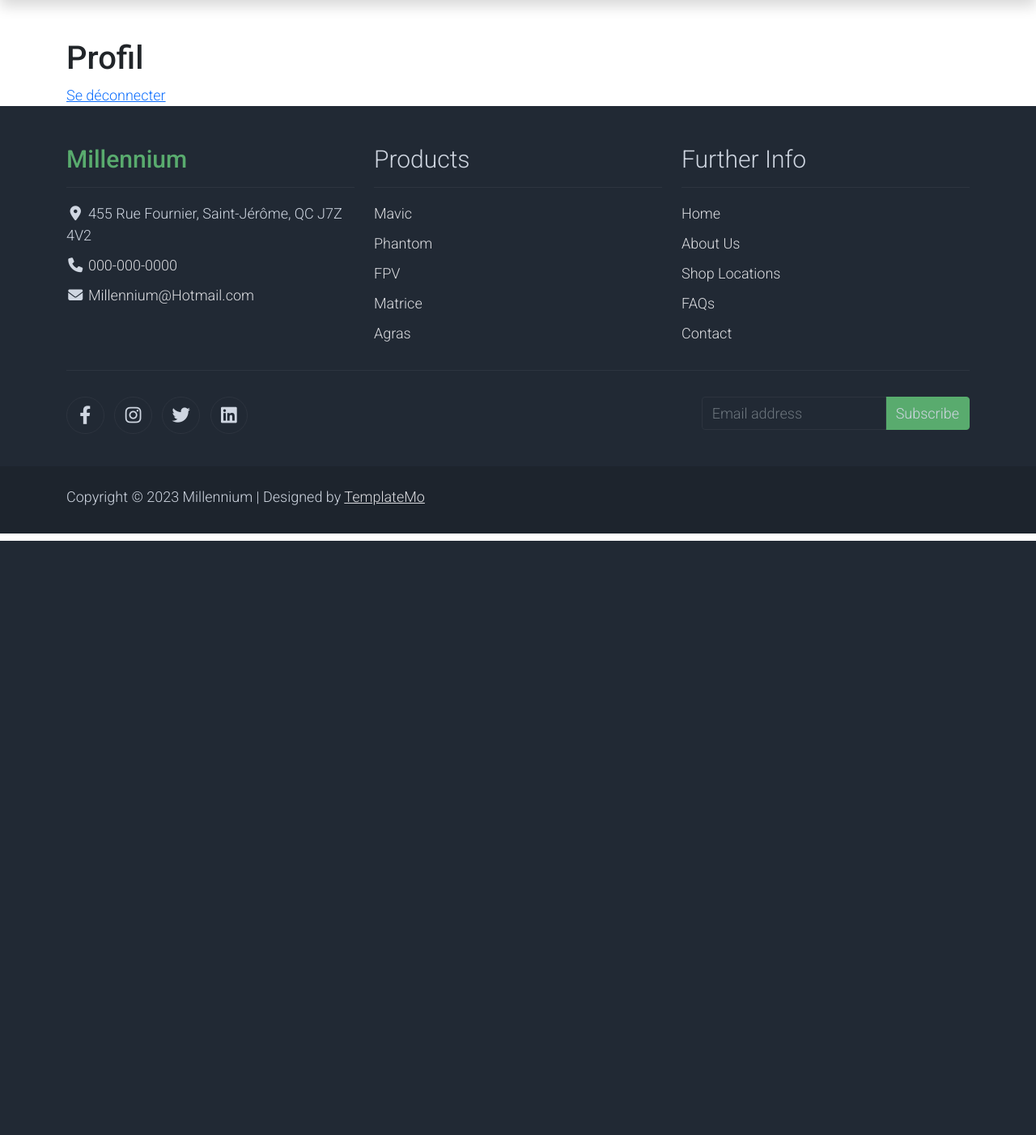
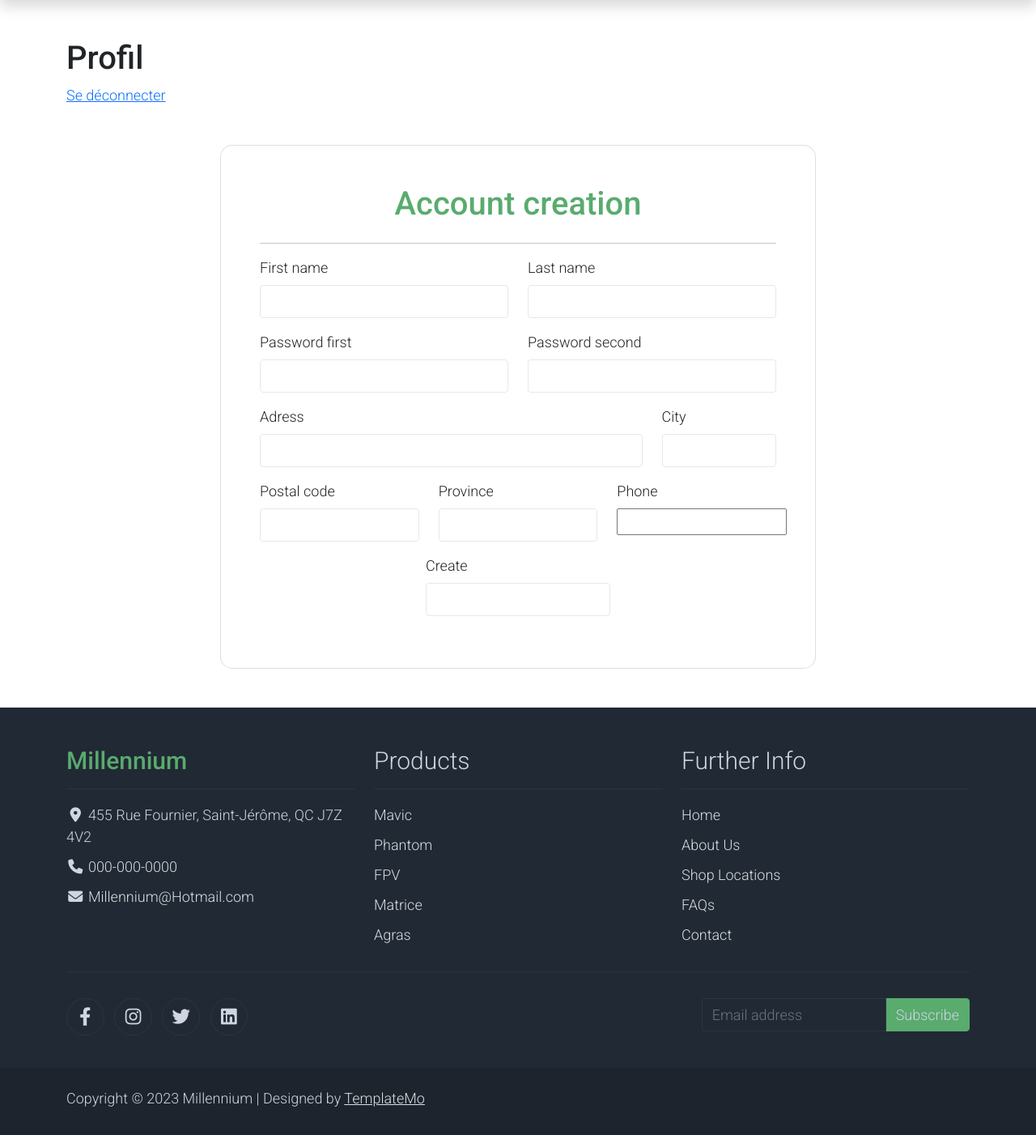
Before and after one commit to NadeauRaphael/Millenium, a Symfony app: template templates/Profile/index.html.twig in a window 1280 px wide. Shown: the part 132-1534 px from the top of the page at 81% size. Before the commit the page ends 800 px from the top, so only its background shows below. Run offline with Twig, Linux system fonts and the light colour scheme; the template is opened without the code that fills it, so the values that code supplies are empty; form fields are guessed from the names that the template uses; some libraries are stand-ins or nearby versions.

Commit message:
Did profile form

```diff
--- a/src/Form/RegistrationFormType.php
+++ b/src/Form/RegistrationFormType.php
@@ -32,7 +32,7 @@ class RegistrationFormType extends UserFormType
         Parent::buildForm($builder, $options);
         $builder->add('email', TextType::class, [
                 'required' => true,
-                'label' => 'email',
+                'label' => 'Email',
                 'attr' => []
         ]);
     }
--- a/templates/Profile/index.html.twig
+++ b/templates/Profile/index.html.twig
@@ -5,6 +5,59 @@
 	<span>
 		<a href="{{ path('app_logout') }}">Se déconnecter</a>
 	</span>
+	<div class="row mb-5">
+		<div class="col-lg-8 mx-auto">
+			{% for flash in app.flashes('register')%}
+				<div class="alert my-3 {{ flash.color }}">{{ flash.content }}</div>
+			{% endfor %}
+			{{ form_start(UserForm, {'attr': {'class': 'needs-validation-register', 'novalidate': 'novalidate' }}) }}
+			<div class="card text-black mt-5 shadow-2-strong  card-register" style="border-radius: 15px;">
+				<div class="card-body p-md-5">
+					<h1 class="mb-2 pb-2 pb-md-0 mb-md-4 text-center text-success ">Account creation</h1>
+					<hr>
+					<div class="row">
+						<div class="col-6">
+							{{ form_row(UserForm.firstName) }}
+						</div>
+						<div class="col-6">
+							{{ form_row(UserForm.lastName) }}
+						</div>
+					</div>
+					<div class="row">
+						<div class="col-6">
+							{{ form_row(UserForm.password.first) }}
+						</div>
+						<div class="col-6">
+							{{ form_row(UserForm.password.second) }}
+						</div>
+					</div>
+					<div class="row">
+						<div class="col-9">
+							{{ form_row(UserForm.adress) }}
+						</div>
+						<div class="col-3">
+							{{ form_row(UserForm.city) }}
+						</div>
+					</div>
+					<div class="row">
+						<div class="col-4">
+							{{ form_row(UserForm.postalCode) }}
+						</div>
+						<div class="col-4">
+							{{ form_row(UserForm.province) }}
+						</div>
+						<div class="col-4">
+							{{ form_row(UserForm.phone, {'attr': {'class': 'txtPhone'}}) }}
+						</div>
+					</div>
+					<div class="d-flex justify-content-center">
+						{{ form_row(UserForm.create) }}
+					</div>
+					{{ form_end(UserForm) }}
+				</div>
+			</div>
+		</div>
+	</div>
 {% endblock %}
 
 
```
Also changed, not shown: src/Controller/ProfileController.php (+9 -2 lines).
